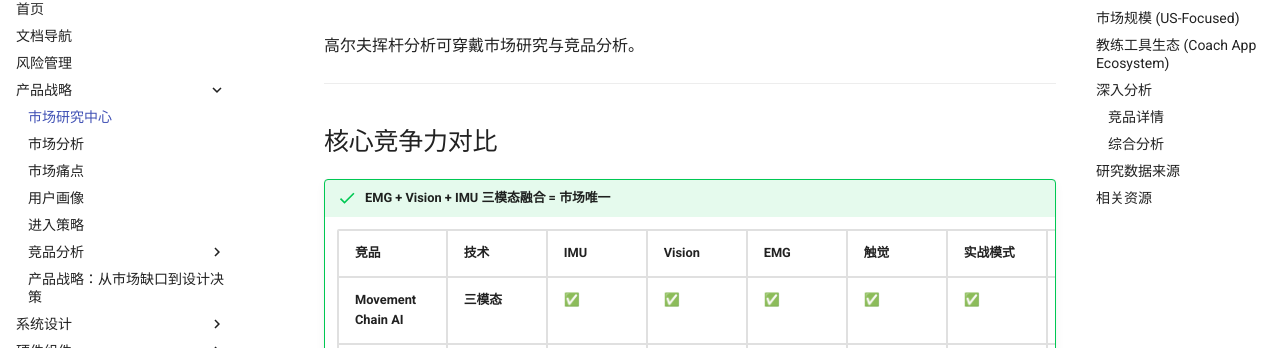
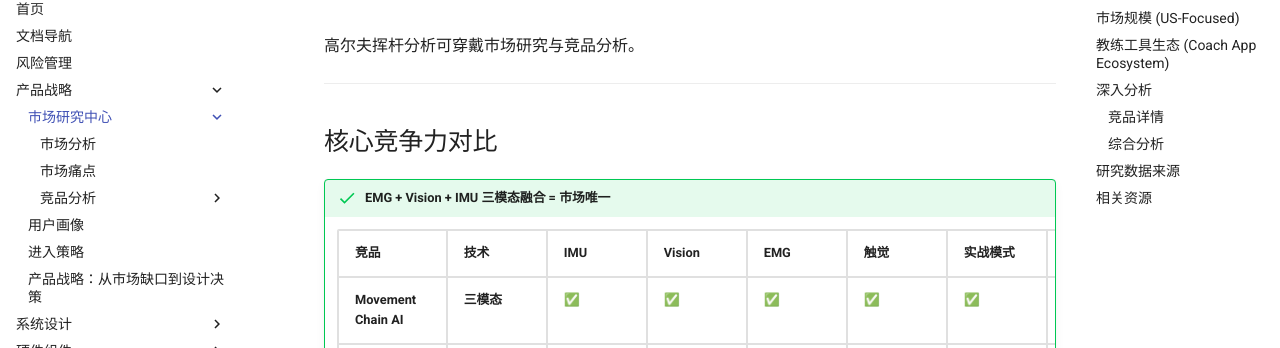
Before and after one commit to movement-chain-ai/movement-chain-docs, an MkDocs documentation site: the page built from docs/zh/product/market-landscape/index.md, in a window 1280 px wide. Shown: the part 147-495 px from the top of the page. Built offline with MkDocs 1.6.1 and Material for MkDocs 9.7.7, drawn with Linux system fonts in a browser that asks for light colours; comment, search, counter and statistics services are not loaded; the version menu is left out.

Commit message:
调整导航：竞品分析移至市场研究中心下，用户痛点改为市场痛点
🤖 Generated with [Claude Code](https://claude.com/claude-code)

Co-Authored-By: Claude Opus 4.5 <noreply@anthropic.com>

```diff
--- a/mkdocs.yml
+++ b/mkdocs.yml
@@ -100,16 +100,17 @@ nav:
 
   - 产品战略:
       - product/index.md
-      - 市场研究中心: product/market-landscape/index.md
-      - 市场分析: product/market-landscape/market-size.md
-      - 市场痛点: product/market-landscape/pain-points.md
+      - 市场研究中心:
+          - product/market-landscape/index.md
+          - 市场分析: product/market-landscape/market-size.md
+          - 市场痛点: product/market-landscape/pain-points.md
+          - 竞品分析:
+              - product/market-landscape/competitors/imu-based.md
+              - product/market-landscape/competitors/vision-based.md
+              - product/market-landscape/competitors/multi-sensor.md
+              - product/market-landscape/competitors/smart-clothing.md
       - 用户画像: product/user-personas.md
       - 进入策略: product/unique-value.md
-      - 竞品分析:
-          - product/market-landscape/competitors/imu-based.md
-          - product/market-landscape/competitors/vision-based.md
-          - product/market-landscape/competitors/multi-sensor.md
-          - product/market-landscape/competitors/smart-clothing.md
       - product/product-strategy.md
 
   - 系统设计:
```
